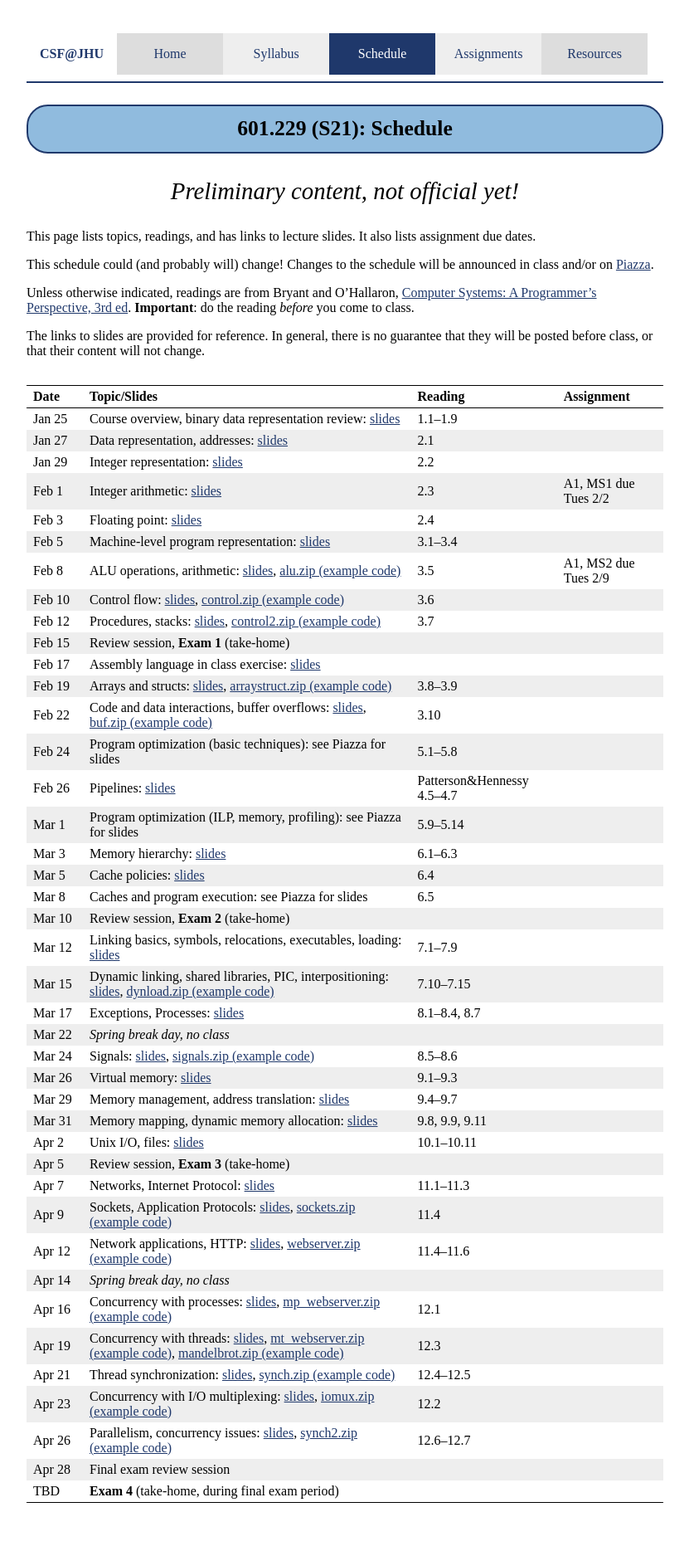
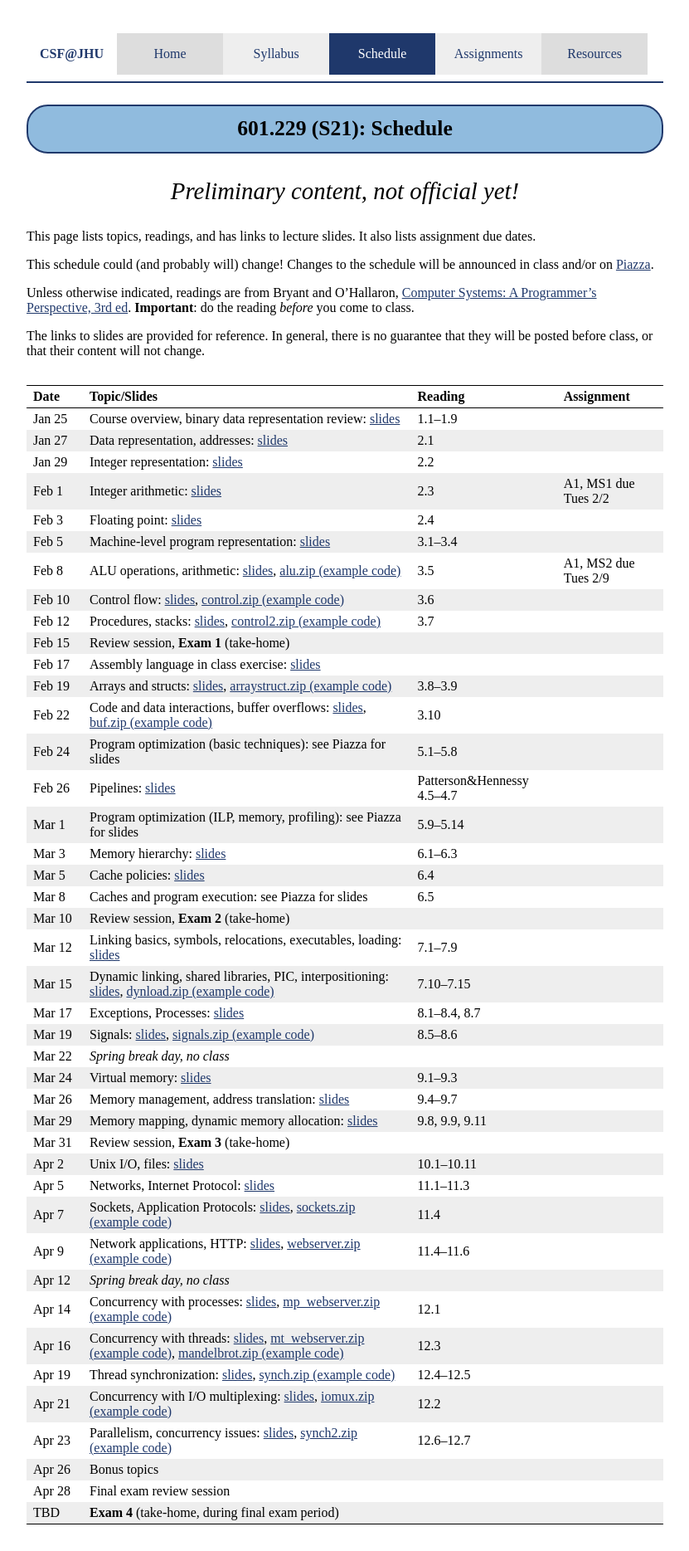
Before and after one commit to jhucsf/spring2021, a Jekyll site: the page built from schedule.md, in a window 1280 px wide. Shown: the whole page at 83% size, without its empty margins (224-1055 px from the left). Built offline with Jekyll 4.4.1, drawn with Linux system fonts in a browser that asks for light colours; before the commit the page ends 1843 px from its top, so only the background shows below that.

Commit message:
added omitted day

```diff
--- a/schedule.md
+++ b/schedule.md
@@ -37,25 +37,26 @@ Mar 10             | Review session, **Exam 2** (take-home)
 Mar 12             | Linking basics, symbols, relocations, executables, loading: [slides](lectures/lecture18-public.pdf) | 7.1–7.9 |
 Mar 15             | Dynamic linking, shared libraries, PIC, interpositioning: [slides](lectures/lecture19-public.pdf), [dynload.zip (example code)](lectures/dynload.zip) | 7.10–7.15 |
 Mar 17             | Exceptions, Processes: [slides](lectures/lecture20-public.pdf) | 8.1–8.4, 8.7 |
+Mar 19             | Signals: [slides](lectures/lecture21-public.pdf), [signals.zip (example code)](lectures/signals.zip) | 8.5–8.6 |
 Mar 22             | *Spring break day, no class*
-Mar 24             | Signals: [slides](lectures/lecture21-public.pdf), [signals.zip (example code)](lectures/signals.zip) | 8.5–8.6 |
-Mar 26             | Virtual memory: [slides](lectures/lecture22-public.pdf) | 9.1–9.3 |
-Mar 29             | Memory management, address translation: [slides](lectures/lecture23-public.pdf) | 9.4–9.7
-Mar 31             | Memory mapping, dynamic memory allocation: [slides](lectures/lecture24-public.pdf) | 9.8, 9.9, 9.11 |
+Mar 24             | Virtual memory: [slides](lectures/lecture22-public.pdf) | 9.1–9.3 |
+Mar 26             | Memory management, address translation: [slides](lectures/lecture23-public.pdf) | 9.4–9.7
+Mar 29             | Memory mapping, dynamic memory allocation: [slides](lectures/lecture24-public.pdf) | 9.8, 9.9, 9.11 |
+Mar 31             | Review session, **Exam 3** (take-home)
 Apr 2              | Unix I/O, files: [slides](lectures/lecture25-public.pdf) | 10.1–10.11 |
-Apr 5              | Review session, **Exam 3** (take-home)
-Apr 7              | Networks, Internet Protocol: [slides](lectures/lecture26-public.pdf) | 11.1–11.3 |
-Apr 9              | Sockets, Application Protocols: [slides](lectures/lecture27-public.pdf), [sockets.zip (example code)](lectures/sockets.zip) | 11.4 |
-Apr 12             | Network applications, HTTP: [slides](lectures/lecture28-public.pdf), [webserver.zip (example code)](lectures/webserver.zip) | 11.4–11.6 |
-Apr 14             | *Spring break day, no class*
-Apr 16             | Concurrency with processes: [slides](lectures/lecture29-public.pdf), [mp\_webserver.zip (example code)](lectures/mp_webserver.zip) | 12.1 |
-Apr 19             | Concurrency with threads: [slides](lectures/lecture30-public.pdf), [mt\_webserver.zip (example code)](lectures/mt_webserver.zip), [mandelbrot.zip (example code)](lectures/mandelbrot.zip) | 12.3 |
-Apr 21             | Thread synchronization: [slides](lectures/lecture31-public.pdf), [synch.zip (example code)](lectures/synch.zip) | 12.4–12.5
-Apr 23             | Concurrency with I/O multiplexing: [slides](lectures/lecture32-public.pdf), [iomux.zip (example code)](lectures/iomux.zip) | 12.2 |
-Apr 26             | Parallelism, concurrency issues: [slides](lectures/lecture33-public.pdf), [synch2.zip (example code)](lectures/synch2.zip) | 12.6–12.7 |
+Apr 5              | Networks, Internet Protocol: [slides](lectures/lecture26-public.pdf) | 11.1–11.3 |
+Apr 7              | Sockets, Application Protocols: [slides](lectures/lecture27-public.pdf), [sockets.zip (example code)](lectures/sockets.zip) | 11.4 |
+Apr 9              | Network applications, HTTP: [slides](lectures/lecture28-public.pdf), [webserver.zip (example code)](lectures/webserver.zip) | 11.4–11.6 |
+Apr 12             | *Spring break day, no class*
+Apr 14             | Concurrency with processes: [slides](lectures/lecture29-public.pdf), [mp\_webserver.zip (example code)](lectures/mp_webserver.zip) | 12.1 |
+Apr 16             | Concurrency with threads: [slides](lectures/lecture30-public.pdf), [mt\_webserver.zip (example code)](lectures/mt_webserver.zip), [mandelbrot.zip (example code)](lectures/mandelbrot.zip) | 12.3 |
+Apr 19             | Thread synchronization: [slides](lectures/lecture31-public.pdf), [synch.zip (example code)](lectures/synch.zip) | 12.4–12.5
+Apr 21             | Concurrency with I/O multiplexing: [slides](lectures/lecture32-public.pdf), [iomux.zip (example code)](lectures/iomux.zip) | 12.2 |
+Apr 23             | Parallelism, concurrency issues: [slides](lectures/lecture33-public.pdf), [synch2.zip (example code)](lectures/synch2.zip) | 12.6–12.7 |
+Apr 26             | Bonus topics | |
 Apr 28             | Final exam review session | |
 TBD                | **Exam 4** (take-home, during final exam period)
 
 <!--
-Apr 28             | Bonus topics: [slides](lectures/lecture34-public.pdf), [bonus.zip (example code)](lectures/bonus.zip) | |
+Apr 28             |
 -->
```
